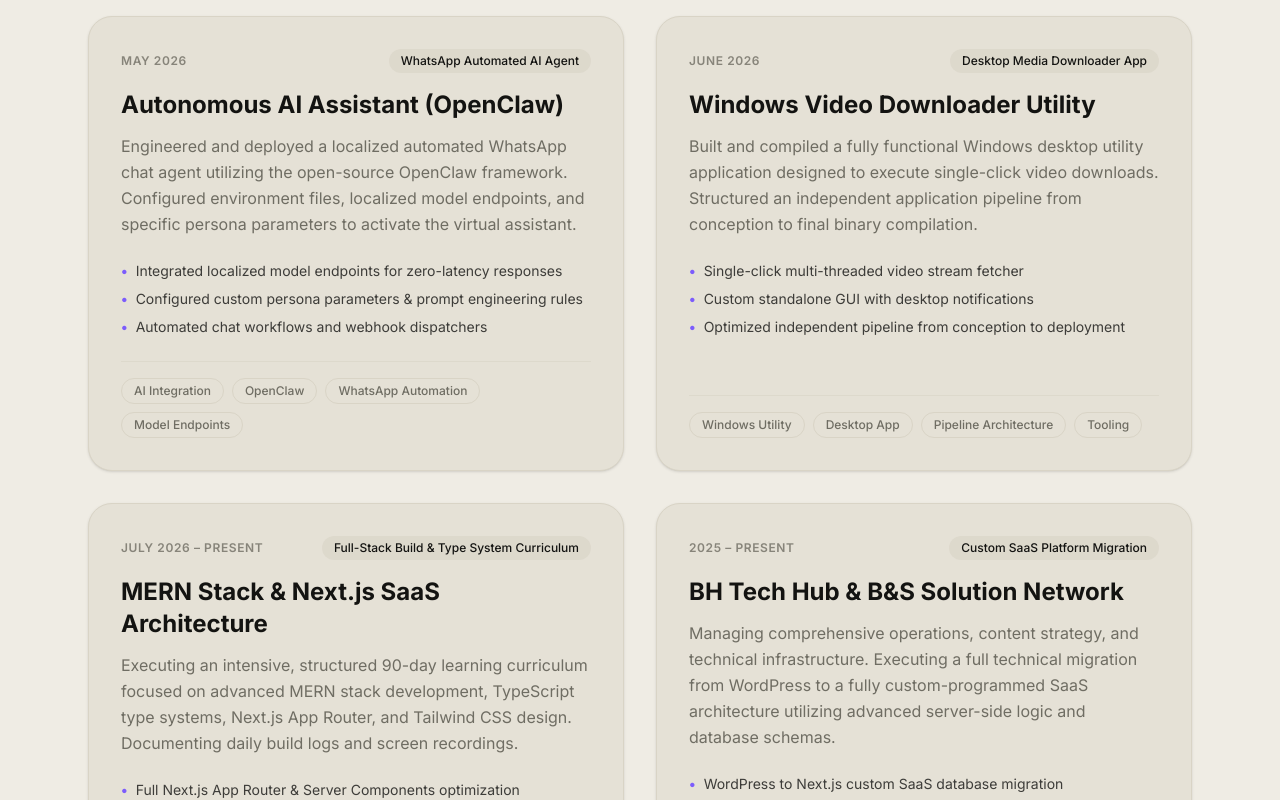
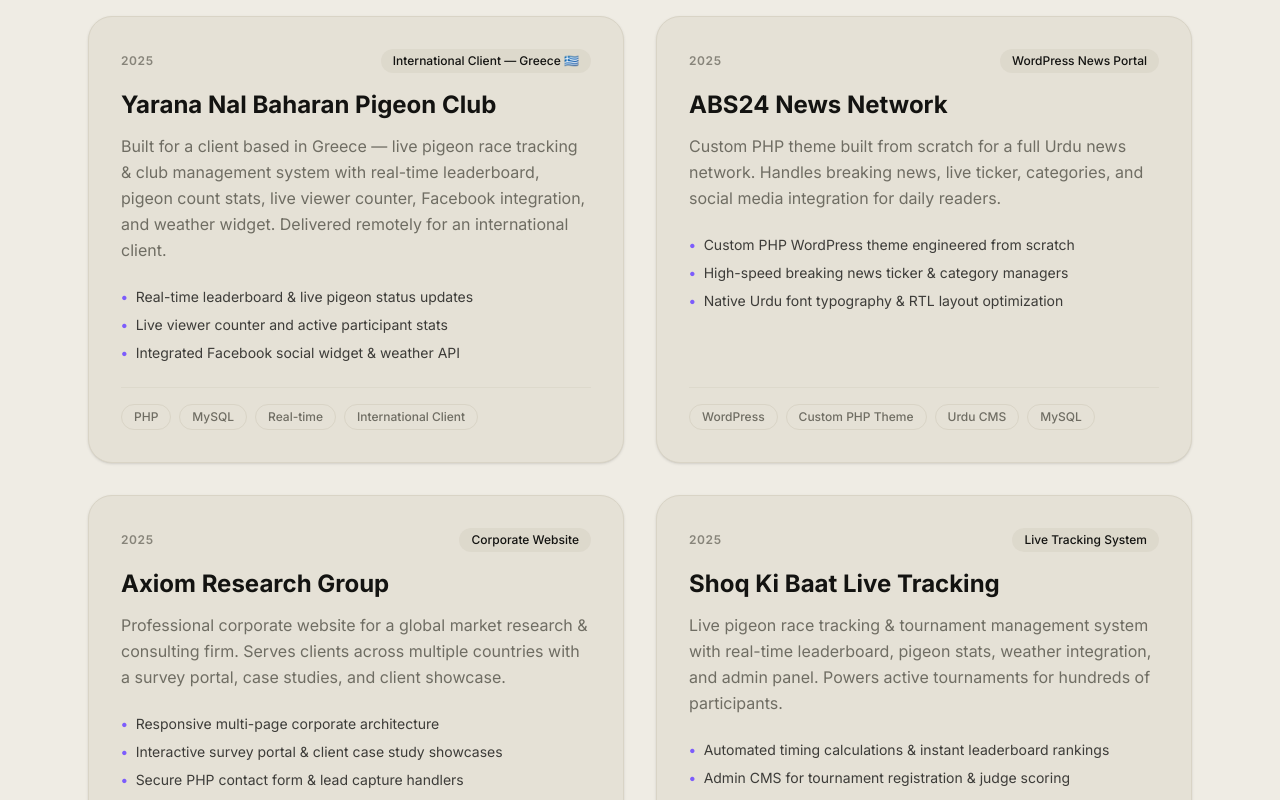
Before and after one commit to basharat123-web/my-portfolio, a Next.js app: page /work in a window 1280 px wide. Shown: the part 380-1180 px from the top of the page. Built offline with nearby package versions, Linux system fonts and the light colour scheme.

Commit message:
Integrate all Web Developer data, live projects, certifications, and contact details from basharat-p.vercel.app

```diff
--- a/src/app/work/[slug]/page.tsx
+++ b/src/app/work/[slug]/page.tsx
@@ -21,6 +21,90 @@
 }
 
 const PROJECTS_DATA: Record<string, ProjectDetail> = {
+  "yarana-nal-baharan-pigeon-club": {
+    slug: "yarana-nal-baharan-pigeon-club",
+    title: "Yarana Nal Baharan Pigeon Club",
+    subtitle: "Real-time Pigeon Race Tracking & Club Management System",
+    category: "INTERNATIONAL CLIENT — GREECE 🇬🇷",
+    date: "2025",
+    liveUrl: "https://yarannalbaharan.com",
+    description:
+      "Built remotely for an international client based in Greece. Features a live pigeon race tracking & club management system with real-time leaderboards, pigeon count statistics, live viewer counters, Facebook integration, and live weather widgets.",
+    problem:
+      "The pigeon racing club needed an online platform to track live race results across multiple international participants in real-time without server delays or leaderboard sync issues.",
+    solution:
+      "Developed a custom PHP and MySQL web application with automated database polling and real-time frontend updates to display live tournament leaderboards, pigeon status, and weather forecasts.",
+    stack: ["PHP", "MySQL", "JavaScript", "Real-time Polling", "Facebook API", "Weather API"],
+    features: [
+      "Real-time leaderboard & live pigeon status updates",
+      "Live viewer counter and active participant stats",
+      "Integrated Facebook social widget & weather API",
+      "Custom admin dashboard for race score entry",
+    ],
+  },
+  "abs24-news-portal": {
+    slug: "abs24-news-portal",
+    title: "ABS24 News Network",
+    subtitle: "Custom PHP Urdu News Portal & Live Ticker",
+    category: "WORDPRESS NEWS PORTAL",
+    date: "2025",
+    liveUrl: "https://abs24news.com",
+    description:
+      "Custom PHP theme built from scratch for a full Urdu news network. Handles breaking news, live breaking news ticker, categories, and social media integration for daily readers in Pakistan and abroad.",
+    problem:
+      "Off-the-shelf WordPress news themes were slow, bloated with unused code, and failed to support proper right-to-left (RTL) Urdu font rendering and breaking news tickers.",
+    solution:
+      "Engineered a lightweight custom WordPress PHP theme with optimized database queries, custom Gutenberg blocks, and native Urdu font typography.",
+    stack: ["WordPress", "Custom PHP Theme", "MySQL", "JavaScript", "Urdu RTL"],
+    features: [
+      "Custom PHP WordPress theme engineered from scratch",
+      "High-speed breaking news ticker & category managers",
+      "Native Urdu font typography & RTL layout optimization",
+      "Social media auto-sharing and mobile responsive layout",
+    ],
+  },
+  "axiom-research-group": {
+    slug: "axiom-research-group",
+    title: "Axiom Research Group",
+    subtitle: "Global Market Research & Consulting Platform",
+    category: "CORPORATE WEBSITE",
+    date: "2025",
+    liveUrl: "https://www.axiomresearchgroup.site",
+    description:
+      "Professional corporate website for a global market research & consulting firm. Serves clients across multiple countries with a survey portal, case studies, and client showcase.",
+    problem:
+      "The market research firm required a professional, high-trust corporate portal to present research case studies, client testimonials, and capture business survey leads.",
+    solution:
+      "Designed and coded a fast, responsive corporate website using clean HTML5, CSS3, JavaScript, and a secure PHP contact & survey inquiry handler.",
+    stack: ["HTML5", "CSS3", "JavaScript", "PHP", "Corporate Architecture"],
+    features: [
+      "Responsive multi-page corporate architecture",
+      "Interactive survey portal & client case study showcases",
+      "Secure PHP contact form & lead capture handlers",
+      "Cross-browser compatibility & fast asset delivery",
+    ],
+  },
+  "shoq-ki-baat-live-tracking": {
+    slug: "shoq-ki-baat-live-tracking",
+    title: "Shoq Ki Baat Live Tracking",
+    subtitle: "Tournament Management & Real-time Leaderboard",
+    category: "LIVE TRACKING SYSTEM",
+    date: "2025",
+    liveUrl: "https://shoqkibat.com",
+    description:
+      "Live pigeon race tracking & tournament management system with real-time leaderboard, pigeon stats, weather integration, and admin panel. Powers active tournaments for hundreds of participants.",
+    problem:
+      "Managing large-scale bird flying tournaments manually on paper led to calculation errors and delayed result publishing for tournament participants.",
+    solution:
+      "Automated tournament management by creating a custom PHP/MySQL database system that automatically computes race timings, rankings, and publishes real-time leaderboards online.",
+    stack: ["PHP", "MySQL", "JavaScript", "Urdu CMS", "Weather API"],
+    features: [
+      "Automated timing calculations & instant leaderboard rankings",
+      "Admin CMS for tournament registration & judge scoring",
+      "Integrated weather widgets for active flying days",
+      "Used actively by hundreds of tournament participants",
+    ],
+  },
   "autonomous-ai-assistant-openclaw": {
     slug: "autonomous-ai-assistant-openclaw",
     title: "Autonomous AI Assistant (OpenClaw)",
@@ -28,7 +112,6 @@
     category: "AI & AUTOMATION",
     date: "May 2026",
     githubUrl: "https://github.com/basharathussain",
-    liveUrl: "https://bhtechhub.com",
     description:
       "Engineered and deployed a localized automated WhatsApp chat agent utilizing the open-source OpenClaw framework. Configured environment files, localized model endpoints, and specific persona parameters to activate the virtual assistant.",
     problem:
@@ -41,49 +124,6 @@
       "Configured custom persona parameters & prompt engineering rules",
       "Automated chat workflows and webhook dispatchers",
       "Robust error handling & fallback message queues",
-    ],
-  },
-  "windows-video-downloader-utility": {
-    slug: "windows-video-downloader-utility",
-    title: "Windows Video Downloader Utility",
-    subtitle: "Desktop Media Downloader App",
-    category: "DESKTOP APPLICATION",
-    date: "June 2026",
-    githubUrl: "https://github.com/basharathussain",
-    description:
-      "Built and compiled a fully functional Windows desktop utility application designed to execute single-click video downloads. Structured an independent application pipeline from conception to final binary compilation.",
-    problem:
-      "Users often encounter ad-heavy online downloader websites with intrusive popups and throttled download speeds.",
-    solution:
-      "Created a clean, standalone Windows desktop application featuring multi-threaded stream fetching, custom GUI, and native Windows desktop notifications.",
-    stack: ["Windows Utility", "Desktop App", "Pipeline Architecture", "Tooling", "C++ / Python"],
-    features: [
-      "Single-click multi-threaded video stream fetcher",
-      "Custom standalone GUI with desktop notifications",
-      "Optimized independent pipeline from conception to deployment",
-      "Zero popups or third-party ad tracking",
-    ],
-  },
-  "mern-stack-nextjs-architecture": {
-    slug: "mern-stack-nextjs-architecture",
-    title: "MERN Stack & Next.js SaaS Architecture",
-    subtitle: "Full-Stack Build & Type System Curriculum",
-    category: "FULL-STACK SAAS",
-    date: "July 2026 – Present",
-    githubUrl: "https://github.com/basharathussain",
-    liveUrl: "https://bhtechhub.com",
-    description:
-      "Executing an intensive, structured 90-day learning curriculum focused on advanced MERN stack development, TypeScript type systems, Next.js App Router, and Tailwind CSS design. Documenting daily build logs and screen recordings.",
-    problem:
-      "Legacy monolithic web applications face scaling issues, slow page transitions, and complex state management across frontend and backend layers.",
-    solution:
-      "Leveraging Next.js React Server Components alongside Express REST API endpoints and strict TypeScript interfaces to guarantee end-to-end type safety and high performance.",
-    stack: ["Next.js App Router", "TypeScript", "React", "Node.js", "Express", "MongoDB", "Tailwind CSS"],
-    features: [
-      "Full Next.js App Router & Server Components optimization",
-      "Strict TypeScript interface definitions & type safety",
-      "Scalable MERN backend with MongoDB & Express API endpoints",
-      "Automated build checks and production bundles",
     ],
   },
   "bh-tech-hub-saas-migration": {
--- a/src/app/work/page.tsx
+++ b/src/app/work/page.tsx
@@ -4,6 +4,62 @@
 import HoverRoll from "@/components/HoverRoll";
 
 const ALL_PROJECTS = [
+  {
+    slug: "yarana-nal-baharan-pigeon-club",
+    title: "Yarana Nal Baharan Pigeon Club",
+    subtitle: "International Client — Greece 🇬🇷",
+    date: "2025",
+    description:
+      "Built for a client based in Greece — live pigeon race tracking & club management system with real-time leaderboard, pigeon count stats, live viewer counter, Facebook integration, and weather widget. Delivered remotely for an international client.",
+    details: [
+      "Real-time leaderboard & live pigeon status updates",
+      "Live viewer counter and active participant stats",
+      "Integrated Facebook social widget & weather API",
+    ],
+    tags: ["PHP", "MySQL", "Real-time", "International Client"],
+  },
+  {
+    slug: "abs24-news-portal",
+    title: "ABS24 News Network",
+    subtitle: "WordPress News Portal",
+    date: "2025",
+    description:
+      "Custom PHP theme built from scratch for a full Urdu news network. Handles breaking news, live ticker, categories, and social media integration for daily readers.",
+    details: [
+      "Custom PHP WordPress theme engineered from scratch",
+      "High-speed breaking news ticker & category managers",
+      "Native Urdu font typography & RTL layout optimization",
+    ],
+    tags: ["WordPress", "Custom PHP Theme", "Urdu CMS", "MySQL"],
+  },
+  {
+    slug: "axiom-research-group",
+    title: "Axiom Research Group",
+    subtitle: "Corporate Website",
+    date: "2025",
+    description:
+      "Professional corporate website for a global market research & consulting firm. Serves clients across multiple countries with a survey portal, case studies, and client showcase.",
+    details: [
+      "Responsive multi-page corporate architecture",
+      "Interactive survey portal & client case study showcases",
+      "Secure PHP contact form & lead capture handlers",
+    ],
+    tags: ["HTML5", "CSS3", "JavaScript", "PHP", "Corporate"],
+  },
+  {
+    slug: "shoq-ki-baat-live-tracking",
+    title: "Shoq Ki Baat Live Tracking",
+    subtitle: "Live Tracking System",
+    date: "2025",
+    description:
+      "Live pigeon race tracking & tournament management system with real-time leaderboard, pigeon stats, weather integration, and admin panel. Powers active tournaments for hundreds of participants.",
+    details: [
+      "Automated timing calculations & instant leaderboard rankings",
+      "Admin CMS for tournament registration & judge scoring",
+      "Integrated weather widgets for active flying days",
+    ],
+    tags: ["PHP", "MySQL", "Live Data", "Urdu CMS"],
+  },
   {
     slug: "autonomous-ai-assistant-openclaw",
     title: "Autonomous AI Assistant (OpenClaw)",
@@ -17,34 +73,6 @@
       "Automated chat workflows and webhook dispatchers",
     ],
     tags: ["AI Integration", "OpenClaw", "WhatsApp Automation", "Model Endpoints"],
-  },
-  {
-    slug: "windows-video-downloader-utility",
-    title: "Windows Video Downloader Utility",
-    subtitle: "Desktop Media Downloader App",
-    date: "June 2026",
-    description:
-      "Built and compiled a fully functional Windows desktop utility application designed to execute single-click video downloads. Structured an independent application pipeline from conception to final binary compilation.",
-    details: [
-      "Single-click multi-threaded video stream fetcher",
-      "Custom standalone GUI with desktop notifications",
-      "Optimized independent pipeline from conception to deployment",
-    ],
-    tags: ["Windows Utility", "Desktop App", "Pipeline Architecture", "Tooling"],
-  },
-  {
-    slug: "mern-stack-nextjs-architecture",
-    title: "MERN Stack & Next.js SaaS Architecture",
-    subtitle: "Full-Stack Build & Type System Curriculum",
-    date: "July 2026 – Present",
-    description:
-      "Executing an intensive, structured 90-day learning curriculum focused on advanced MERN stack development, TypeScript type systems, Next.js App Router, and Tailwind CSS design. Documenting daily build logs and screen recordings.",
-    details: [
-      "Full Next.js App Router & Server Components optimization",
-      "Strict TypeScript interface definitions & type safety",
-      "Scalable MERN backend with MongoDB & Express API endpoints",
-    ],
-    tags: ["Next.js", "MERN Stack", "TypeScript", "App Router", "Tailwind CSS"],
   },
   {
     slug: "bh-tech-hub-saas-migration",
--- a/src/components/Work.tsx
+++ b/src/components/Work.tsx
@@ -5,28 +5,45 @@
 
 const PROJECTS = [
   {
+    slug: "yarana-nal-baharan-pigeon-club",
+    title: "Yarana Nal Baharan Pigeon Club",
+    description: "International Client (Greece 🇬🇷) — Real-time pigeon race tracking & club management system with live leaderboards, viewer counter, and weather widget.",
+    tags: ["PHP", "MySQL", "Real-time", "International Client"],
+    url: "https://yarannalbaharan.com",
+  },
+  {
+    slug: "abs24-news-portal",
+    title: "ABS24 News Network",
+    description: "Custom PHP theme built from scratch for a full Urdu news portal. Features live breaking news ticker, categories, and social media integration.",
+    tags: ["WordPress", "Custom PHP Theme", "Urdu CMS", "MySQL"],
+    url: "https://abs24news.com",
+  },
+  {
+    slug: "axiom-research-group",
+    title: "Axiom Research Group",
+    description: "Professional corporate website for a global market research & consulting firm with survey portal, case studies, and client showcase.",
+    tags: ["HTML5", "CSS3", "JavaScript", "PHP", "Corporate"],
+    url: "https://www.axiomresearchgroup.site",
+  },
+  {
+    slug: "shoq-ki-baat-live-tracking",
+    title: "Shoq Ki Baat Live Tracking",
+    description: "Live pigeon race tracking & tournament management system with real-time leaderboard, pigeon stats, weather API, and admin CMS.",
+    tags: ["PHP", "MySQL", "Live Data", "Urdu CMS"],
+    url: "https://shoqkibat.com",
+  },
+  {
     slug: "autonomous-ai-assistant-openclaw",
     title: "Autonomous AI Assistant (OpenClaw)",
     description: "Engineered and deployed a localized automated WhatsApp chat agent utilizing OpenClaw framework with custom persona parameters.",
-    tags: ["OpenClaw", "WhatsApp AI", "Model Endpoints"],
-  },
-  {
-    slug: "windows-video-downloader-utility",
-    title: "Windows Video Downloader Utility",
-    description: "Built and compiled a fully functional Windows desktop utility application designed for single-click video downloads.",
-    tags: ["Windows Utility", "Desktop App", "Independent Pipeline"],
-  },
-  {
-    slug: "mern-stack-nextjs-architecture",
-    title: "MERN Stack & Next.js Architecture",
-    description: "90-day intensive build curriculum focused on advanced MERN stack, TypeScript type systems, Next.js App Router, and Tailwind CSS.",
-    tags: ["Next.js", "TypeScript", "MERN Stack", "App Router"],
+    tags: ["OpenClaw", "WhatsApp AI", "Model Endpoints", "Node.js"],
   },
   {
     slug: "bh-tech-hub-saas-migration",
-    title: "BH Tech Hub & B&S Solution Network",
-    description: "Executing full technical migration from WordPress to a custom component-based SaaS architecture with advanced SEO logic.",
-    tags: ["SaaS Architecture", "Next.js", "WordPress Migration", "SEO"],
+    title: "BH Tech Hub Platform",
+    description: "Tech blog & custom SaaS migration from WordPress to Next.js App Router with server-side logic and technical SEO optimizations.",
+    tags: ["Next.js", "WordPress Migration", "SEO", "Ahrefs"],
+    url: "https://bhtechhub.com",
   },
 ];
 
```
Also changed, not shown: src/app/about/page.tsx (+19 -5 lines), src/components/Contact.tsx (+21 -2 lines).
